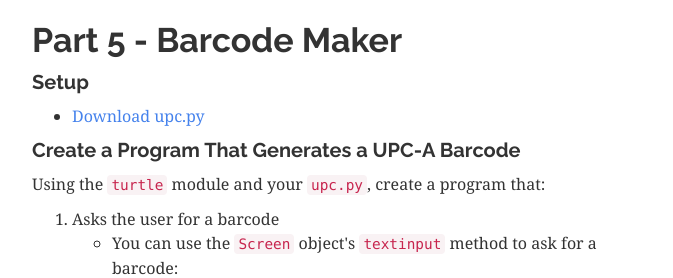
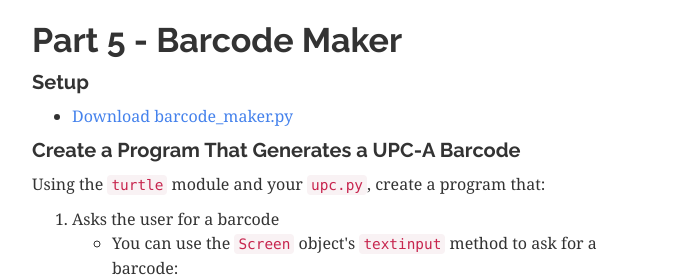
Before and after one commit to foureyes/csci-ua.0380-spring2016-004, a Jekyll site: the page built from assignments/hw02.markdown, in a window 1280 px wide and 900 px high, scrolled down 2643 px. Shown: the part 155-433 px from the top of the window, without its empty margins (303-976 px from the left). Built offline with Jekyll 4.4.1, drawn with Linux system fonts in a browser that asks for light colours.

Commit message:
fix name of file for hw02

```diff
--- a/assignments/hw02.markdown
+++ b/assignments/hw02.markdown
@@ -138,7 +138,7 @@ docstrings in <code>upc.py</code>:
 
 #### Setup
 
-* [Download upc.py](../assignments/hw02/barcode_maker.py)
+* [Download barcode_maker.py](../assignments/hw02/barcode_maker.py)
 
 #### Create a Program That Generates a UPC-A Barcode
 
```
